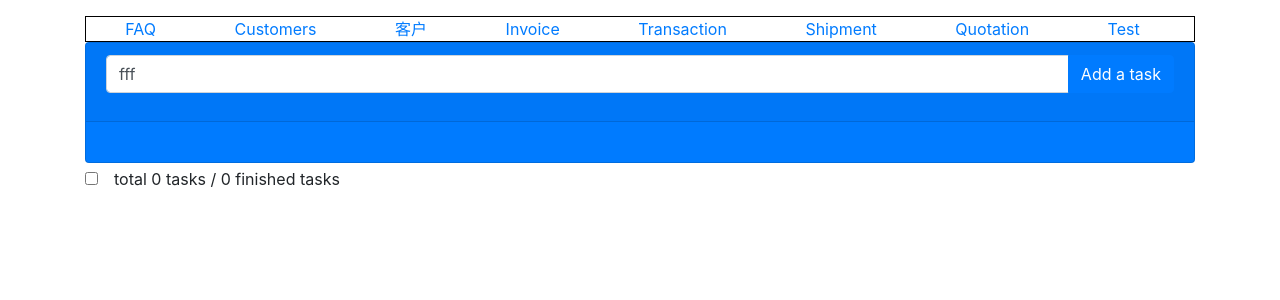
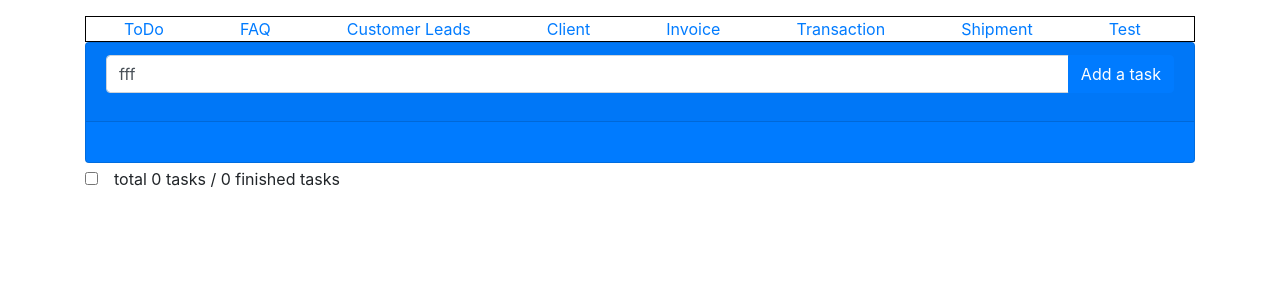
Before and after one commit to royxu6002/vue-bold, a Vue app: page / in a window 1280 px wide. Shown: the top 300 px of the page. Built offline with nearby package versions, Linux system fonts and the light colour scheme.

Commit message:
minor-correction-on-navigation

```diff
--- a/src/components/Nav.vue
+++ b/src/components/Nav.vue
@@ -2,9 +2,9 @@
     <div class="nav container">
       <router-link to="/">ToDo</router-link>
       <router-link to="/faq">FAQ</router-link>
-      <router-link to="/customer">Customers</router-link>
-      <router-link to="/client">客户</router-link>
-      <router-link to="/invoice">Invoice&Quotation</router-link>
+      <router-link to="/customer">Customer Leads</router-link>
+      <router-link to="/client">Client</router-link>
+      <router-link to="/invoice">Invoice</router-link>
       <router-link to="/transaction">Transaction</router-link>
       <router-link to="/shipment">Shipment</router-link>
       <router-link to="/test">Test</router-link>
--- a/src/views/Home.vue
+++ b/src/views/Home.vue
@@ -1,15 +1,6 @@
 <template>
   <div class="container mt-3">
-    <div class="nav container">
-      <router-link to="/faq">FAQ</router-link>
-      <router-link to="/customer">Customers</router-link>
-      <router-link to="/client">客户</router-link>
-      <router-link to="/invoice">Invoice</router-link>
-      <router-link to="/transaction">Transaction</router-link>
-      <router-link to="/shipment">Shipment</router-link>
-      <router-link to="/quotation">Quotation</router-link>
-      <router-link to="/test">Test</router-link>
-    </div>
+    <Nav />
     <div class="card text-white bg-primary">
       <div class="card-header">
         <!-- add to-do-item -->
```
